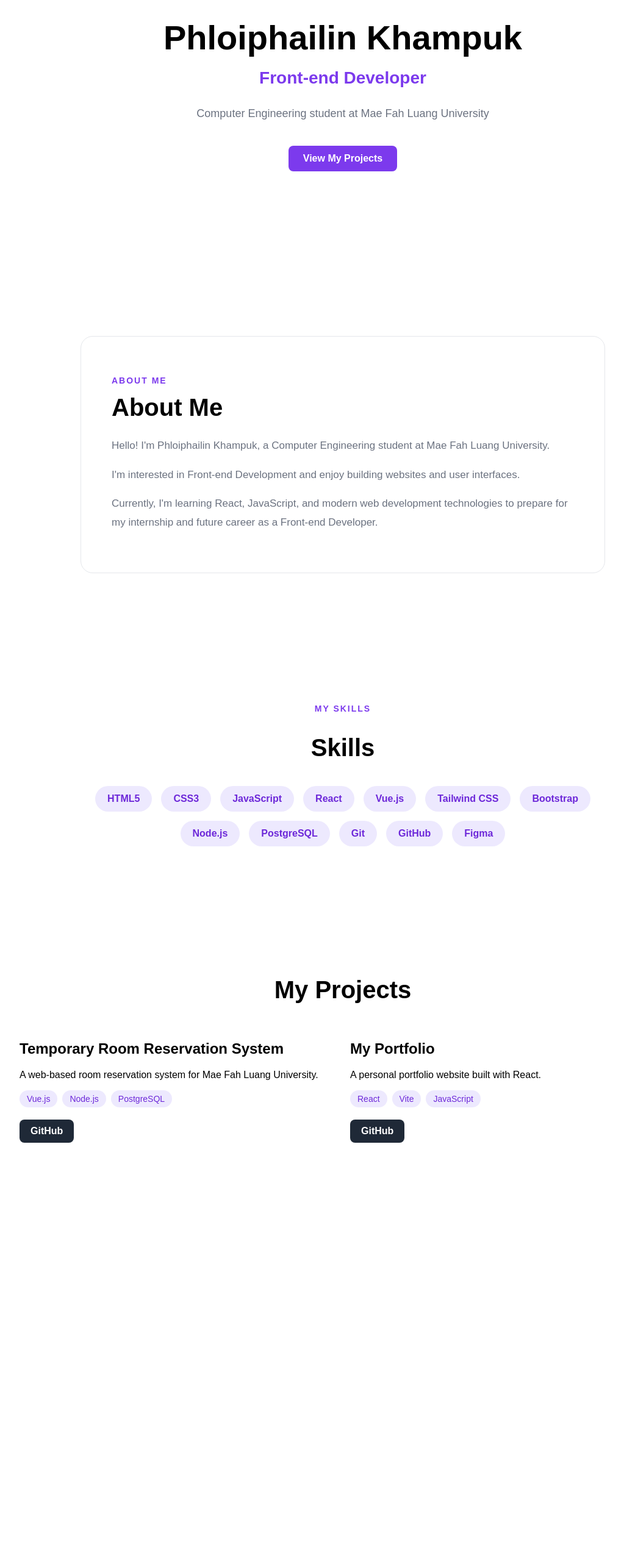
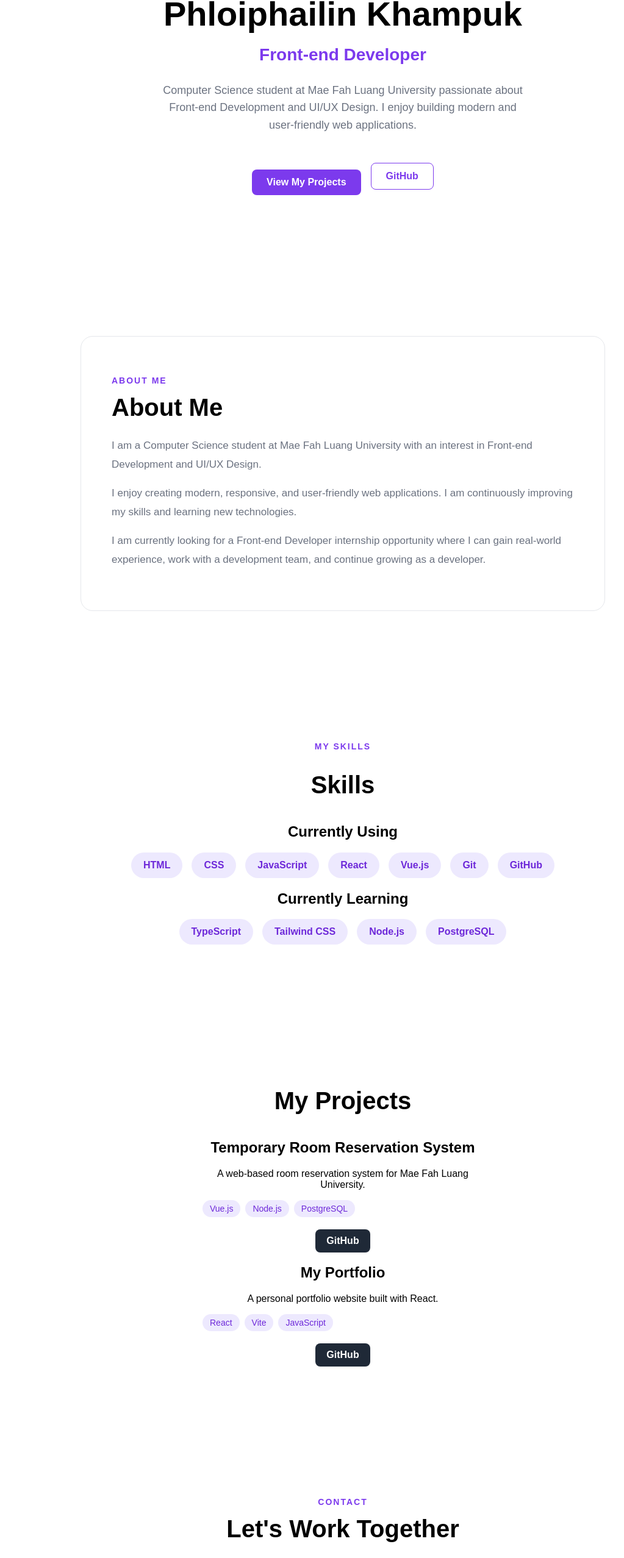
Before and after one commit to Ploypailin14/phloiphailin-portfolio, a React (Vite) app: page / in a window 1280 px wide. Shown: the part 218-2773 px from the top of the page at 61% size, without its empty margins (78-1101 px from the left). Before the commit the page ends 2172 px from the top, so only its background shows below. Built offline with nearby package versions, Linux system fonts and the light colour scheme.

Commit message:
edit all

```diff
--- a/src/App.css
+++ b/src/App.css
@@ -114,6 +114,38 @@ body {
   background: #6d28d9;
 }
 
+.hero-buttons {
+  display: flex;
+  gap: 16px;
+  justify-content: center;
+  align-items: center;
+  margin-top: 20px;
+}
+
+.hero-github-button {
+  display: inline-block;
+
+  padding: 12px 24px;
+
+  background: white;
+  color: #7c3aed;
+
+  border: 1px solid #7c3aed;
+
+  text-decoration: none;
+
+  border-radius: 8px;
+
+  font-weight: 600;
+
+  transition: all 0.2s ease;
+}
+
+.hero-github-button:hover {
+  background: #7c3aed;
+  color: white;
+}
+
 /* ===============================================================
   4.About
 ================================================================*/
@@ -195,31 +227,69 @@ body {
 ================================================================*/
 
 .projects-section {
-  max-width: 1100px;
+  max-width: 500px;
+  margin: 0 auto;
+  padding: 100px 20px;
 
-  margin: 0 auto;
-
-  padding: 80px 20px;
+  text-align: center;
 }
 
-.projects-section > h1 {
-  text-align: center;
-
+.projects-section h1 {
   font-size: 40px;
-
   margin-bottom: 40px;
 }
 
-.projects-grid {
-  display: grid;
+/* ==============================================================
+  7.Contact
+================================================================*/
 
-  grid-template-columns: repeat(2, 1fr);
+.contact-section {
+  max-width: 900px;
+  margin: 0 auto;
+  padding: 100px 20px;
 
-  gap: 24px;
+  text-align: center;
+}
+
+.contact-section h1 {
+  font-size: 40px;
+  margin: 10px 0 20px;
+}
+
+.contact-description {
+  max-width: 600px;
+  margin: 0 auto;
+
+  color: #6b7280;
+
+  font-size: 17px;
+  line-height: 1.7;
+}
+
+.contact-button {
+  display: inline-block;
+
+  margin-top: 30px;
+  padding: 12px 24px;
+
+  background: #7c3aed;
+  color: white;
+
+  text-decoration: none;
+
+  border-radius: 8px;
+
+  font-weight: 600;
+
+  transition: background 0.2s ease;
+}
+
+.contact-button:hover {
+  background: #6d28d9;
 }
 
 /* ==============================================================
-  7.ProjectCard
+  8.ProjectCard
 ================================================================*/
 
 .project-tech {
@@ -264,7 +334,7 @@ body {
 }
 
 /* ==============================================================
-  8.Dark Mode
+  9.Dark Mode
 ================================================================*/
 
 /* Navbar */
@@ -274,7 +344,7 @@ body {
 
 
 /* ==============================================================
-  9.Responsive
+  10.Responsive
 ================================================================*/
 
 /* Navbar */
--- a/src/App.jsx
+++ b/src/App.jsx
@@ -5,6 +5,8 @@ import Hero from './components/Hero'
 import About from './components/About'
 import Skills from './components/Skills'
 import ProjectCard from './components/ProjectCard'
+import Contact from './components/Contact'
+
 {/*data*/}
 import projects from './data/projects'
 
@@ -41,6 +43,8 @@ function App() {
             ))}
           </div>
         </section>
+
+      <Contact/>
     </main>
     </>
   )
--- a/src/components/About.jsx
+++ b/src/components/About.jsx
@@ -7,19 +7,20 @@ function About() {
         <h1>About Me</h1>
 
         <p>
-          Hello! I'm Phloiphailin Khampuk, a Computer Engineering
-          student at Mae Fah Luang University.
+          I am a Computer Science student at Mae Fah Luang University
+          with an interest in Front-end Development and UI/UX Design.
         </p>
 
         <p>
-          I'm interested in Front-end Development and enjoy building
-          websites and user interfaces.
+          I enjoy creating modern, responsive, and user-friendly
+          web applications. I am continuously improving my skills
+          and learning new technologies.
         </p>
 
         <p>
-          Currently, I'm learning React, JavaScript, and modern
-          web development technologies to prepare for my internship
-          and future career as a Front-end Developer.
+          I am currently looking for a Front-end Developer internship
+          opportunity where I can gain real-world experience, work
+          with a development team, and continue growing as a developer.
         </p>
       </div>
     </section>
--- /dev/null
+++ b/src/components/Contact.jsx
@@ -0,0 +1,22 @@
+function Contact() {
+  return (
+    <section id="contact" className="contact-section">
+      <p className="section-label">CONTACT</p>
+
+      <h1>Let's Work Together</h1>
+
+      <p className="contact-description">
+        I'm currently looking for Front-end Developer Internship opportunities.
+      </p>
+
+      <a
+        href="mailto:6631501181@lamduan.mfu.ac.th"
+        className="contact-button"
+      >
+        Send Me an Email
+      </a>
+    </section>
+  )
+}
+
+export default Contact
--- a/src/components/Hero.jsx
+++ b/src/components/Hero.jsx
@@ -1,15 +1,30 @@
 function Hero({name, role}) {
   return (
-    <section className="hero">
+    <section id="home" className="hero">
 
       <h1>{name}</h1>
       <h2>{role}</h2>
 
       <p className="hero-description">
-        Computer Engineering student at Mae Fah Luang University
+        Computer Science student at Mae Fah Luang University
+        passionate about Front-end Development and UI/UX Design.
+        I enjoy building modern and user-friendly web applications.
       </p>
 
-      <a className="#projects" className="hero-button">View My Projects</a>
+      <div className="hero-buttons">
+        <a href="#projects" className="hero-button">
+          View My Projects
+        </a>
+
+        <a
+          href="https://github.com/Ploypailin14"
+          target="_blank"
+          rel="noopener noreferrer"
+          className="hero-github-button"
+        >
+          GitHub
+        </a>
+      </div>
     </section>
   )
 }
--- a/src/components/Navbar.jsx
+++ b/src/components/Navbar.jsx
@@ -2,8 +2,9 @@ function Navbar() {
   return (
     <nav className="navbar">
         <h2 className="logo">Phloiphailin</h2>
-
+        {/* สามารถเลื่อนไปยัง section ต่าง ๆ ของหน้าเว็บได้โดยใช้ anchor link */}
         <div className="nav-links">
+          <a href="#home">Home</a>
           <a href="#about">About</a>
           <a href="#skills">Skills</a>
           <a href="#projects">Projects</a>
--- a/src/components/Skills.jsx
+++ b/src/components/Skills.jsx
@@ -1,17 +1,19 @@
 function Skills() {
-  const skills = [
-    'HTML5',
-    'CSS3',
+  const currentSkills = [
+    'HTML',
+    'CSS',
     'JavaScript',
     'React',
     'Vue.js',
+    'Git',
+    'GitHub',
+  ]
+
+  const learningSkills = [
+    'TypeScript',
     'Tailwind CSS',
-    'Bootstrap',
     'Node.js',
     'PostgreSQL',
-    'Git',
-    'GitHub',
-    'Figma',
   ]
 
   return (
@@ -19,13 +21,30 @@ function Skills() {
       <p className="section-label">MY SKILLS</p>
 
       <h1>Skills</h1>
+
       {/*ใช้ map function เพื่อวนลูปผ่าน array ของ skills และสร้าง span สำหรับแต่ละ skill*/}
-      <div className="skills-container">
-        {skills.map((skill) => (
-          <span className="skill-item" key={skill}>
-            {skill}
-          </span>
-        ))}
+      <div className="skills-group">
+        <h2>Currently Using</h2>
+
+        <div className="skills-container">
+          {currentSkills.map((skill) => (
+            <span className="skill-item" key={skill}>
+              {skill}
+            </span>
+          ))}
+        </div>
+      </div>
+
+       <div className="skills-group">
+        <h2>Currently Learning</h2>
+
+        <div className="skills-container">
+          {learningSkills.map((skill) => (
+            <span className="skill-item" key={skill}>
+              {skill}
+            </span>
+          ))}
+        </div>
       </div>
     </section>
   )
```
